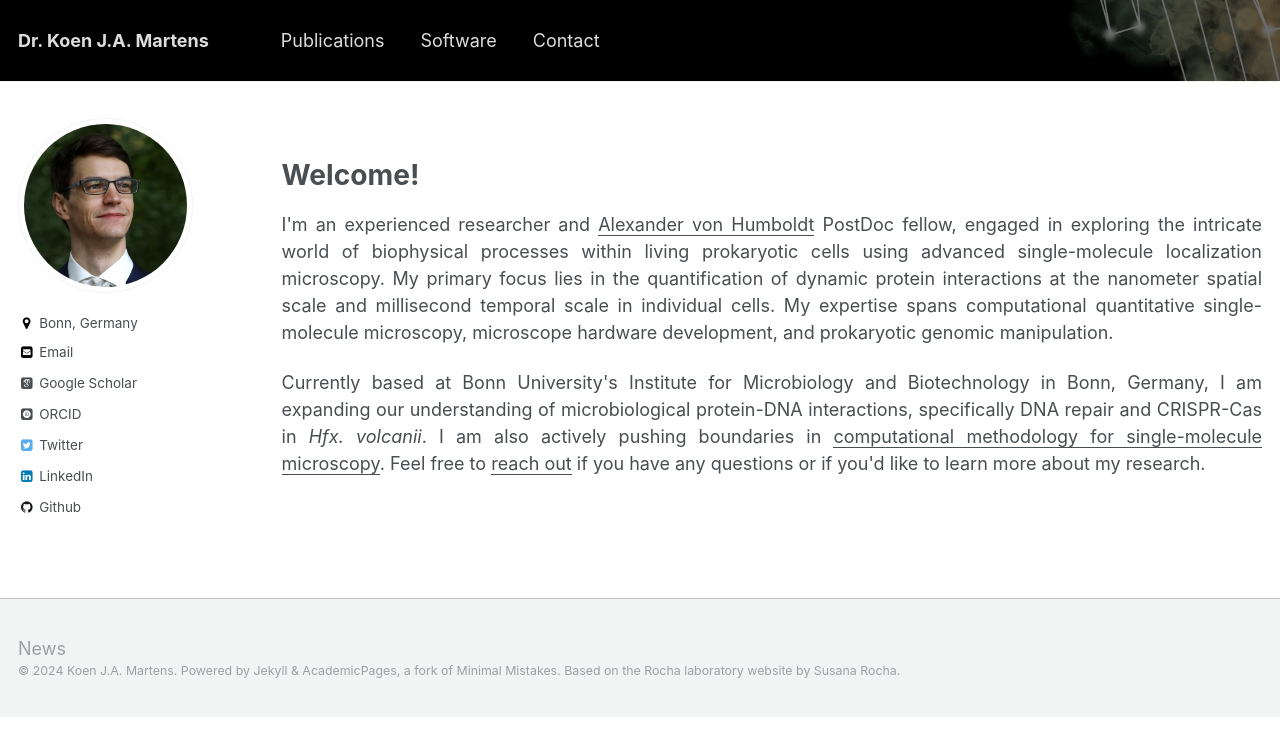
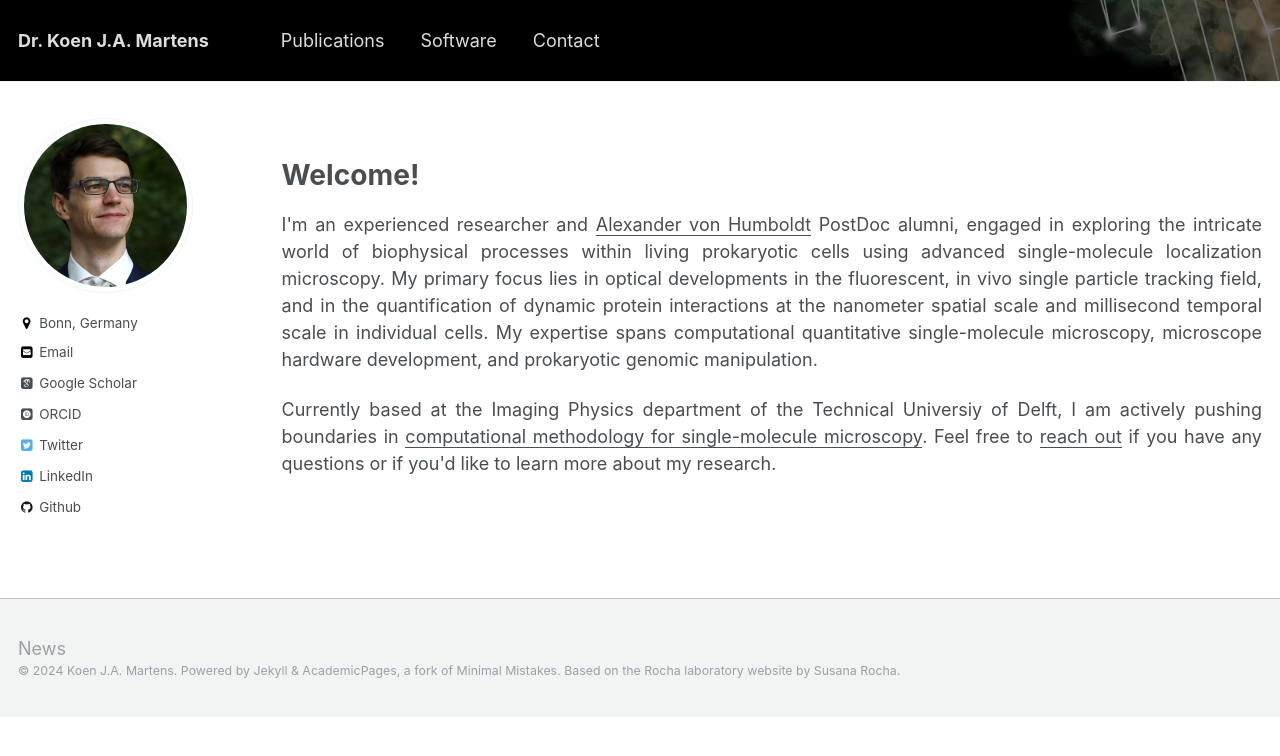
Before and after one commit to kjamartens/kjamartens.github.io, a Jekyll site: the page built from _pages/about.md, in a window 1280 px wide. Shown: the top 756 px of the page. Built offline with Jekyll 4.4.1, drawn with Linux system fonts in a browser that asks for light colours; some web fonts are replaced; comment, search, counter and statistics services are not loaded.

Commit message:
Update about.md

```diff
--- a/_pages/about.md
+++ b/_pages/about.md
@@ -17,8 +17,8 @@
 <h1>Welcome!</h1>
 
 <p align= "justify">
-I'm an experienced researcher and <u><a href="https://www.humboldt-foundation.de/en/">Alexander von Humboldt</a></u> PostDoc fellow, engaged in exploring the intricate world of biophysical processes within living prokaryotic cells using advanced single-molecule localization microscopy. My primary focus lies in the quantification of dynamic protein interactions at the nanometer spatial scale and millisecond temporal scale in individual cells.  My expertise spans computational quantitative single-molecule microscopy, microscope hardware development, and prokaryotic genomic manipulation.
+I'm an experienced researcher and <u><a href="https://www.humboldt-foundation.de/en/">Alexander von Humboldt</a></u> PostDoc alumni, engaged in exploring the intricate world of biophysical processes within living prokaryotic cells using advanced single-molecule localization microscopy. My primary focus lies in optical developments in the fluorescent, in vivo single particle tracking field, and in the quantification of dynamic protein interactions at the nanometer spatial scale and millisecond temporal scale in individual cells.  My expertise spans computational quantitative single-molecule microscopy, microscope hardware development, and prokaryotic genomic manipulation.
 </p>
 <p align= "justify">
-Currently based at Bonn University's Institute for Microbiology and Biotechnology in Bonn, Germany, I am expanding our understanding of microbiological protein-DNA interactions, specifically DNA repair and CRISPR-Cas in <i>Hfx. volcanii</i>. I am also actively pushing boundaries in <u><a href="https://kjamartens.github.io//software/">computational methodology for single-molecule microscopy</a></u>. Feel free to <u><a href="https://kjamartens.github.io//contact/">reach out</a></u> if you have any questions or if you'd like to learn more about my research.
+Currently based at the Imaging Physics department of the Technical Universiy of Delft, I am actively pushing boundaries in <u><a href="https://kjamartens.github.io//software/">computational methodology for single-molecule microscopy</a></u>. Feel free to <u><a href="https://kjamartens.github.io//contact/">reach out</a></u> if you have any questions or if you'd like to learn more about my research.
 </p>
```
